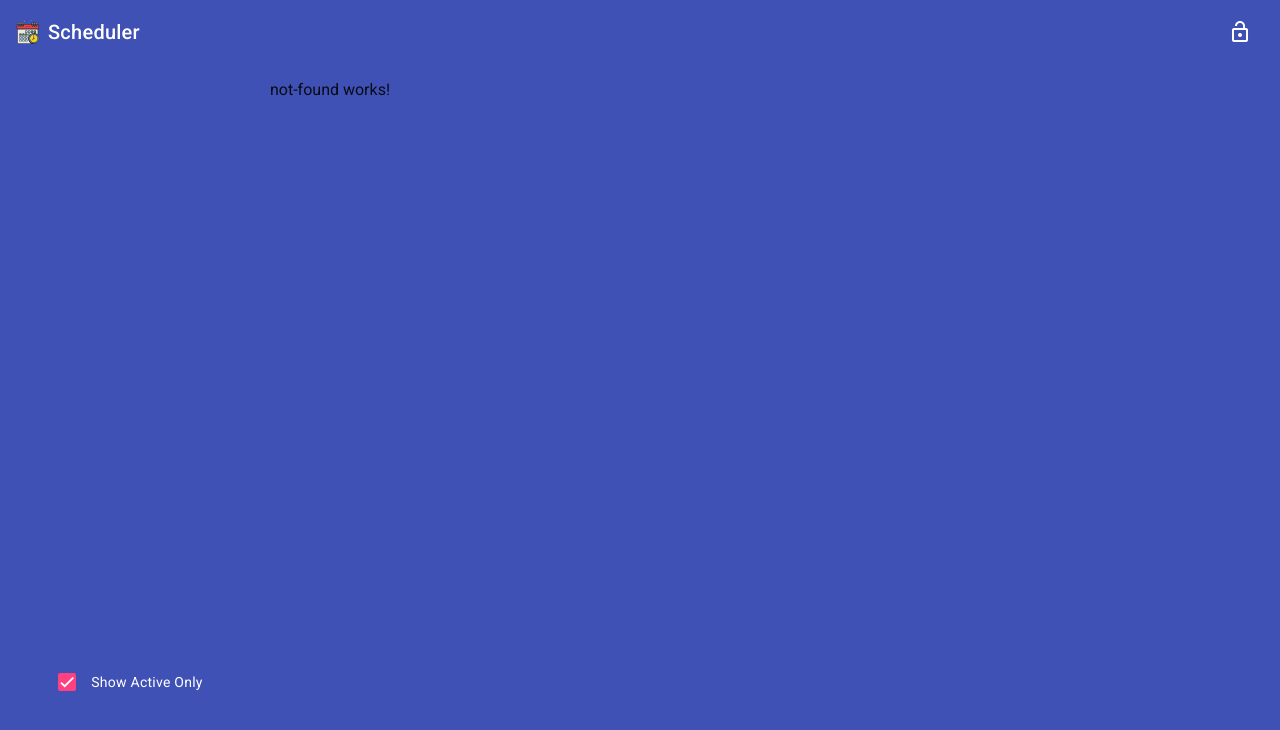
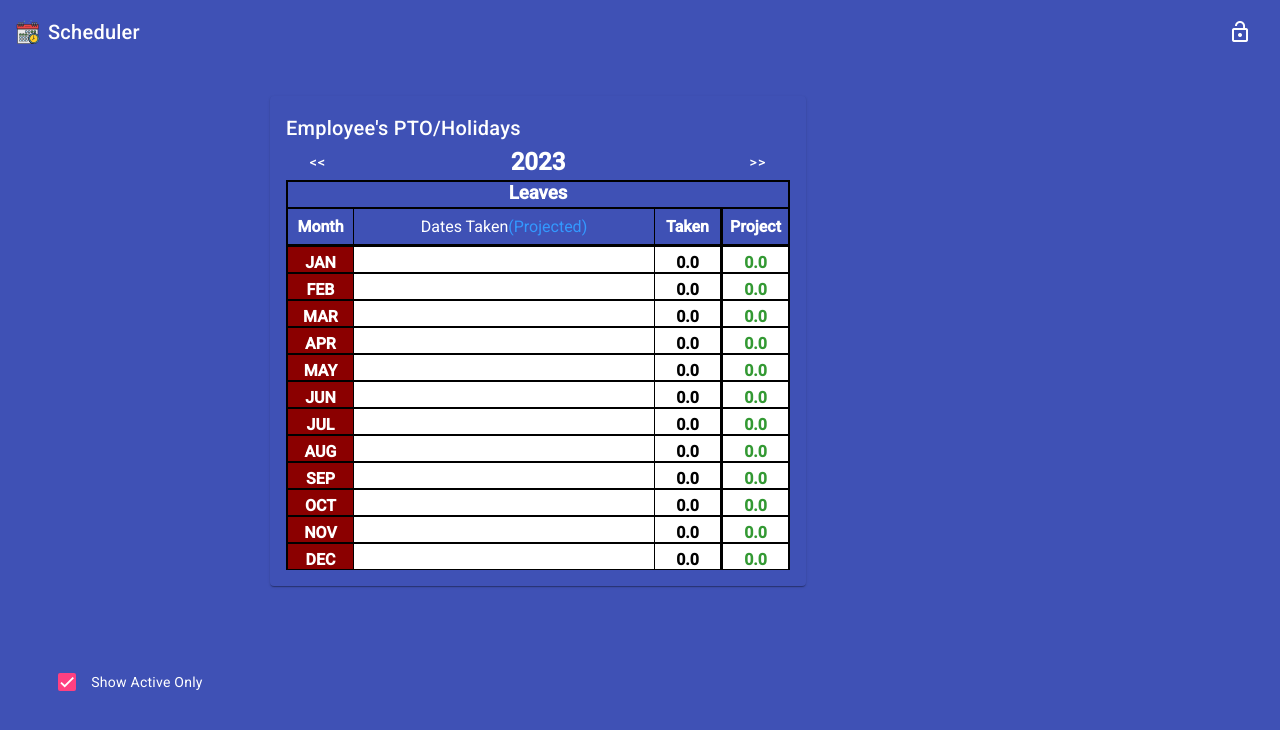
Before and after one commit to erneap/scheduler, an Angular app in the folder scheduler-client/: page /siteemployees/ptoholidays in a window 1280 px wide. Shown: the top 730 px of the page. Built offline with nearby package versions, Linux system fonts and the light colour scheme.

Commit message:
Feb23-1237

```diff
--- a/scheduler-client/src/app/app.component.html
+++ b/scheduler-client/src/app/app.component.html
@@ -7,11 +7,6 @@
     <mat-icon svgIcon="calendar"></mat-icon>
     <a mat-button routerLink="home"><h1>{{this.authService.schedulerLabel}}</h1></a>
     <span class="flex-spacer"></span>
-    <button mat-icon-button *ngIf="this.authService.isAuthenticated"
-      matTooltip="Show User's Profile/set password"
-      routerLink="/profile">
-      <mat-icon>account_circle</mat-icon>
-    </button>
     <span class="user" *ngIf="this.authService.isAuthenticated">
       {{this.authService.getUser()?.firstName}}</span>
     <button mat-icon-button *ngIf="!this.authService.isAuthenticated"
--- a/scheduler-client/src/app/employee/employee.module.ts
+++ b/scheduler-client/src/app/employee/employee.module.ts
@@ -45,6 +45,9 @@ import { PtoHolidayChartComponent } from './pto-holiday/pto-holiday-chart/pto-ho
     MaterialModule,
     FormsModule,
     ReactiveFormsModule
+  ],
+  exports: [
+    PtoHolidayChartComponent
   ]
 })
 export class EmployeeModule { }
--- a/scheduler-client/src/app/employee/pto-holiday/pto-holiday-chart/pto-holiday-chart.component.ts
+++ b/scheduler-client/src/app/employee/pto-holiday/pto-holiday-chart/pto-holiday-chart.component.ts
@@ -14,6 +14,7 @@ export class PtoHolidayChartComponent {
   @Input()
   public set employee(iEmp: IEmployee) {
     this._employee = new Employee(iEmp);
+    this.setShowHolidays();
   }
   get employee(): Employee {
     if (!this._employee) {
@@ -25,13 +26,25 @@ export class PtoHolidayChartComponent {
     }
     return this._employee;
   }
-  year: number;
-  showHolidays: boolean;
+  year: number = (new Date()).getFullYear();
+  showHolidays: boolean = false;
 
   constructor(
     protected empService: EmployeeService,
     protected teamService: TeamService
   ) {
+    this.setShowHolidays();
+  }
+
+  updateYear(direction: string) {
+    if (direction.substring(0,1).toLowerCase() === 'u') {
+      this.year++;
+    } else if (direction.substring(0,1).toLowerCase() === 'd') {
+      this.year--;
+    }
+  }
+
+  setShowHolidays() {
     this.showHolidays = false;
     this.year = (new Date()).getFullYear();
     const iTeam = this.teamService.getTeam();
@@ -44,12 +57,4 @@ export class PtoHolidayChartComponent {
       });
     }
   }
-
-  updateYear(direction: string) {
-    if (direction.substring(0,1).toLowerCase() === 'u') {
-      this.year++;
-    } else if (direction.substring(0,1).toLowerCase() === 'd') {
-      this.year--;
-    }
-  }
 }
--- a/scheduler-client/src/app/employee/pto-holiday/pto/pto.component.html
+++ b/scheduler-client/src/app/employee/pto-holiday/pto/pto.component.html
@@ -9,6 +9,7 @@
     <div class="requested">Project</div>
   </div>
   <app-pto-month *ngFor="let lm of leaveMonths" [leaveMonth]="lm"></app-pto-month>
+  <ng-container *ngIf="annual > 0.0">
     <div class="fxLayout-row-center">
       <div class="bottomlabel">Annual</div>
       <div class="bottomlabel">Carryover</div>
@@ -23,4 +24,5 @@
       <div class="bottomdata">{{requested.toFixed(1)}}</div>
       <div [class]="balanceStyle">{{balance.toFixed(1)}}</div>
     </div>
+  </ng-container>
 </div>
--- a/scheduler-client/src/app/employee/pto-holiday/pto/pto.component.ts
+++ b/scheduler-client/src/app/employee/pto-holiday/pto/pto.component.ts
@@ -23,6 +23,7 @@ export class PtoComponent {
   @Input()
   public set employee(emp: IEmployee) {
     this._employee = new Employee(emp);
+    this.setYear();
   }
   get employee(): Employee {
     if (this._employee) {
--- a/scheduler-client/src/app/home/navigation-menu/navigation-menu.component.html
+++ b/scheduler-client/src/app/home/navigation-menu/navigation-menu.component.html
@@ -6,6 +6,7 @@
     <mat-nav-list>
       <a mat-list-item routerLink="/employee/schedule">Schedule</a>
       <a mat-list-item routerLink="/employee/ptoholidays">PTO/Holiday Listing</a>
+      <a mat-list-item>Profile</a>
       <a mat-list-item routerLink="/employee/leaverequest">Leave Requests</a>
     </mat-nav-list>
   </mat-expansion-panel>
--- a/scheduler-client/src/app/site-employee/site-employee-routing.module.ts
+++ b/scheduler-client/src/app/site-employee/site-employee-routing.module.ts
@@ -2,12 +2,15 @@ import { NgModule } from '@angular/core';
 import { RouterModule, Routes } from '@angular/router';
 import { NotFoundComponent } from '../home/not-found/not-found.component';
 import { SiteEmployeeComponent } from './site-employee.component';
+import { SitePtoHolidayComponent } from './site-pto-holiday/site-pto-holiday.component';
 
 const routes: Routes = [
   {
     path: '',
     component: SiteEmployeeComponent,
     children: [
+      { path: '', redirectTo: '/siteemployees/ptoholidays', pathMatch: 'full'},
+      { path: 'ptoholidays', component: SitePtoHolidayComponent },
       { path: '**', component: NotFoundComponent },
     ]
   }
--- a/scheduler-client/src/app/site-employee/site-employee.component.ts
+++ b/scheduler-client/src/app/site-employee/site-employee.component.ts
@@ -56,6 +56,7 @@ export class SiteEmployeeComponent {
         site.employees.forEach(iEmp => {
           if (iEmp.id === eid) {
             this.siteService.setSelectedEmployee(iEmp);
+            window.location.reload();
           }
         });
       }
--- /dev/null
+++ b/scheduler-client/src/app/site-employee/site-pto-holiday/site-pto-holiday.component.html
@@ -0,0 +1,14 @@
+<div class="fxLayout fxLayout-column-center">
+  <mat-card style="background-color: #3f51b5; color: white;">
+      <mat-card-header>
+          <mat-card-title>
+            <div class="mat-headline">Employee's PTO/Holidays</div>
+            <span class="flex-spacer"></span>
+            <div class="mat-headline">{{employee.name.getFullName()}}</div>
+          </mat-card-title>
+      </mat-card-header>
+      <mat-card-content class="fxLayout-column-center">
+          <app-pto-holiday-chart [employee]="employee"></app-pto-holiday-chart>
+      </mat-card-content>
+  </mat-card>
+</div>
--- /dev/null
+++ b/scheduler-client/src/app/site-employee/site-pto-holiday/site-pto-holiday.component.ts
@@ -0,0 +1,30 @@
+import { Component } from '@angular/core';
+import { Employee } from 'src/app/models/employees/employee';
+import { EmployeeService } from 'src/app/services/employee.service';
+import { SiteService } from 'src/app/services/site.service';
+
+@Component({
+  selector: 'app-site-pto-holiday',
+  templateUrl: './site-pto-holiday.component.html',
+  styleUrls: ['./site-pto-holiday.component.scss']
+})
+export class SitePtoHolidayComponent {
+  employee: Employee;
+
+  constructor(
+    protected siteService: SiteService,
+    protected empService: EmployeeService
+  ) {
+    let iEmp = this.siteService.getSelectedEmployee();
+    if (iEmp) {
+      this.employee = new Employee(iEmp);
+    } else {
+      iEmp = this.empService.getEmployee();
+      if (iEmp) {
+        this.employee = new Employee(iEmp);
+      } else {
+        this.employee = new Employee();
+      }
+    }
+  }
+}
```
Also changed, not shown: scheduler-client/src/app/site-employee/site-employee.module.ts (+6 -2 lines), scheduler-client/src/app/site-employee/site-pto-holiday/site-pto-holiday.component.scss (added), 1 other file (tests, documents, lock files or other folders). Lines whose indentation alone changed are shown as unchanged.
